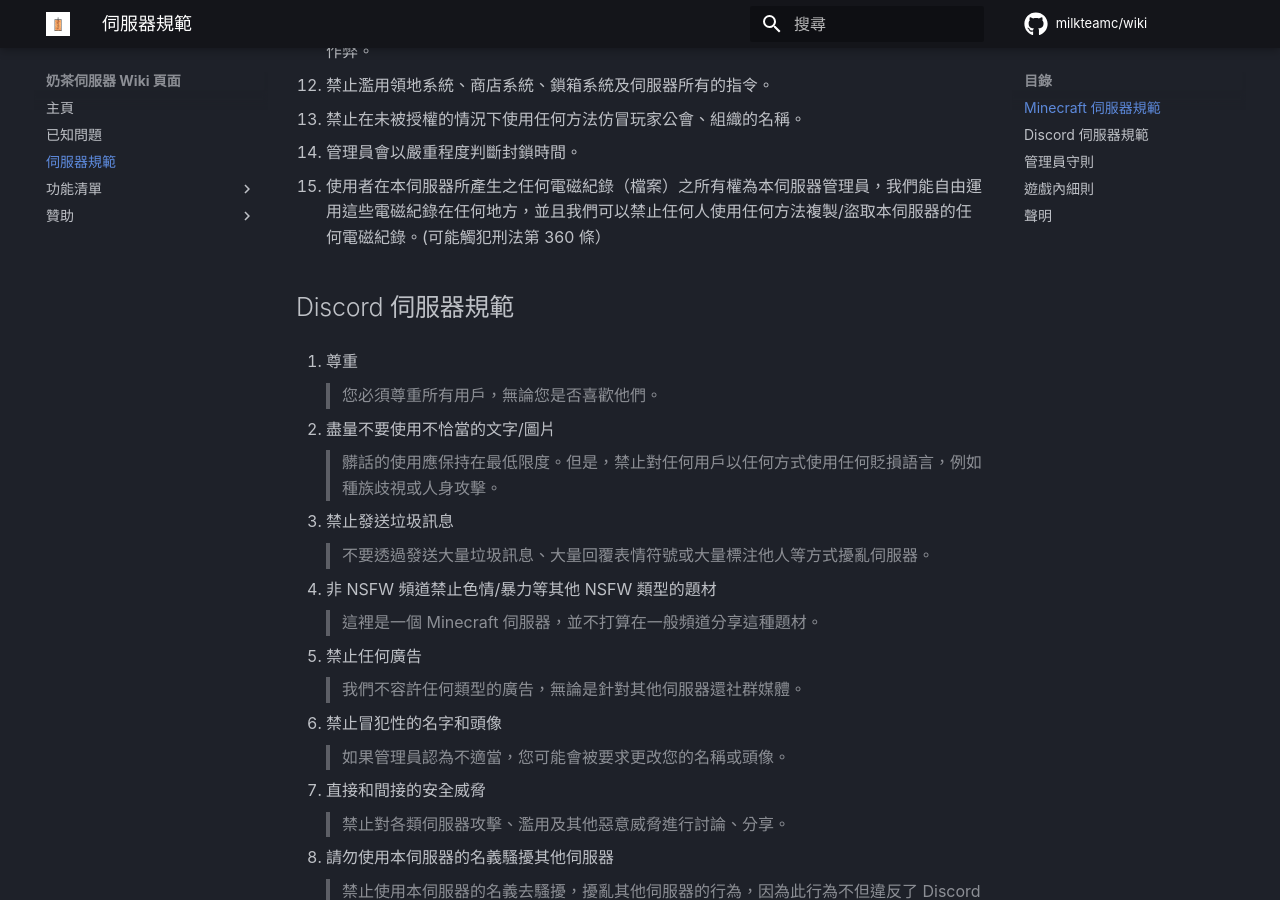
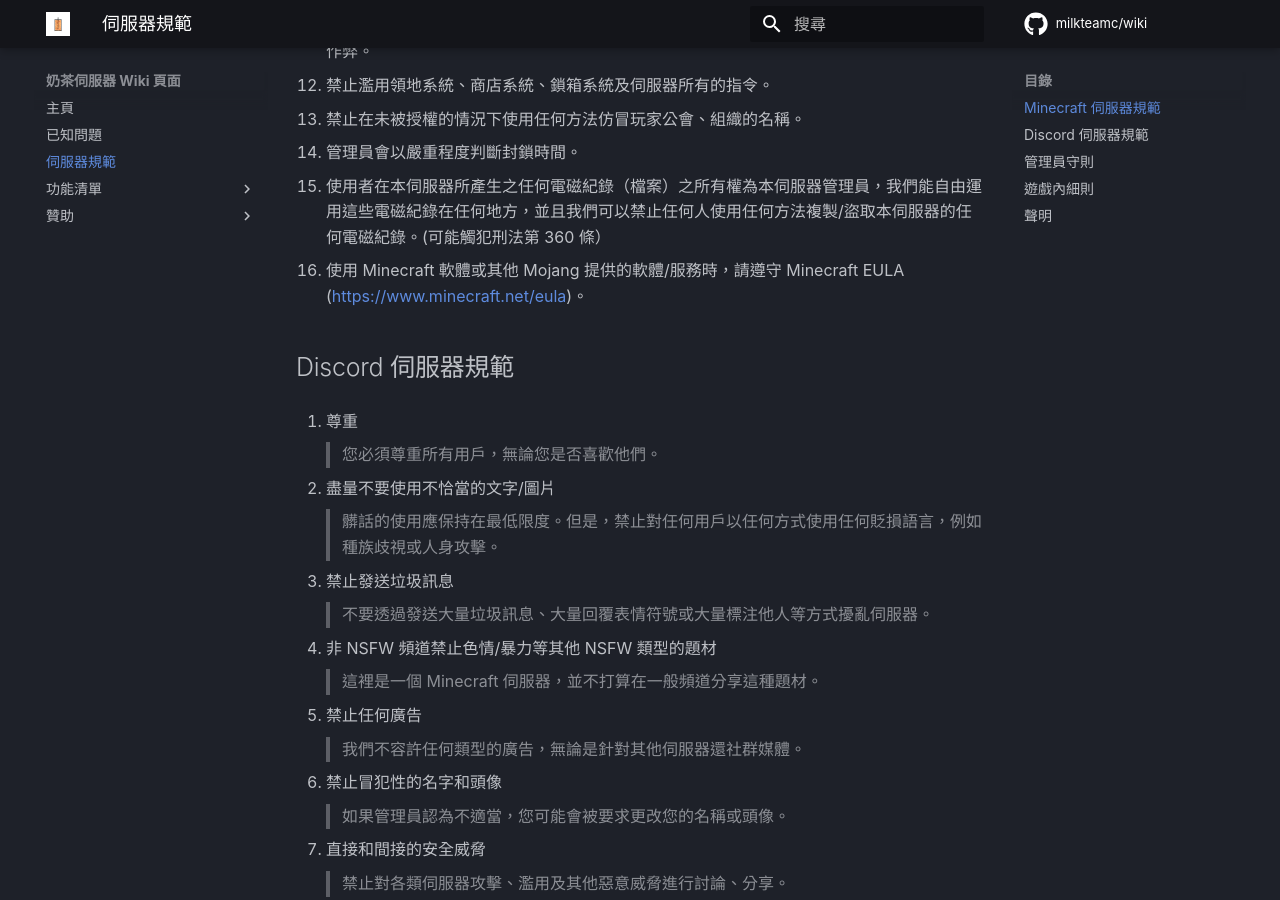
Before and after one commit to milkteamc/wiki, an MkDocs documentation site: the page built from docs/rules.md, in a window 1280 px wide and 900 px high, scrolled down 604 px. Built offline with MkDocs 1.6.1 and Material for MkDocs 9.7.7, drawn with Linux system fonts in a browser that asks for light colours; some web fonts are replaced; plug-ins that fetch from the network failed and are left out; comment, search, counter and statistics services are not loaded.

Commit message:
update rule

```diff
--- a/docs/rules.md
+++ b/docs/rules.md
@@ -16,6 +16,7 @@
 13. 禁止在未被授權的情況下使用任何方法仿冒玩家公會、組織的名稱。
 14. 管理員會以嚴重程度判斷封鎖時間。
 15. 使用者在本伺服器所產生之任何電磁紀錄（檔案）之所有權為本伺服器管理員，我們能自由運用這些電磁紀錄在任何地方，並且我們可以禁止任何人使用任何方法複製/盜取本伺服器的任何電磁紀錄。(可能觸犯刑法第 360 條）
+16. 使用 Minecraft 軟體或其他 Mojang 提供的軟體/服務時，請遵守 Minecraft EULA (<https://www.minecraft.net/eula>)。
 
 ## Discord 伺服器規範
 
```
